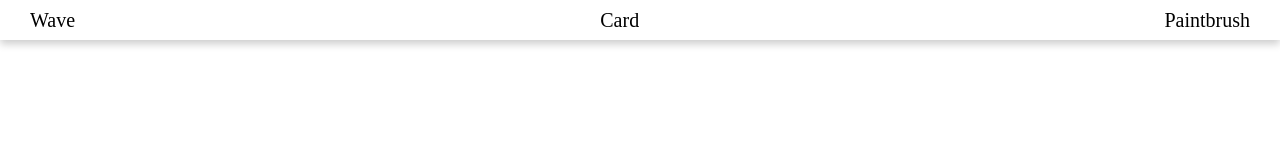
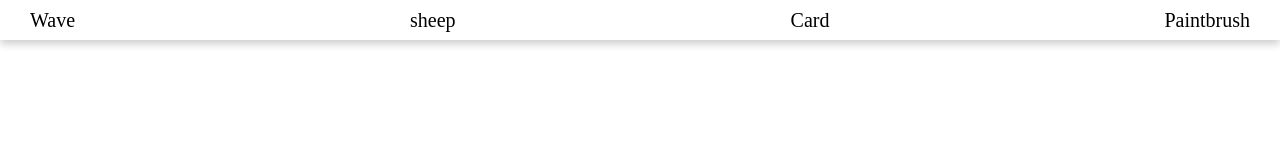
Before and after one commit to slobbie/React-canvas, a React (Create React App) app: page / in a window 1280 px wide. Shown: the top 160 px of the page. Built offline with nearby package versions, Linux system fonts and the light colour scheme.

Commit message:
양 애니메이션 링크 추가

```diff
--- a/src/layout/Nav.tsx
+++ b/src/layout/Nav.tsx
@@ -6,6 +6,9 @@ const Nav = () => {
       <Ul>
         <Link to='/React-canvas'>
           <Li>Wave</Li>
+        </Link>
+        <Link to='/React-canvas/sheep'>
+          <Li>sheep</Li>
         </Link>
         <Link to='/React-canvas/card'>
           <Li>Card</Li>
```
